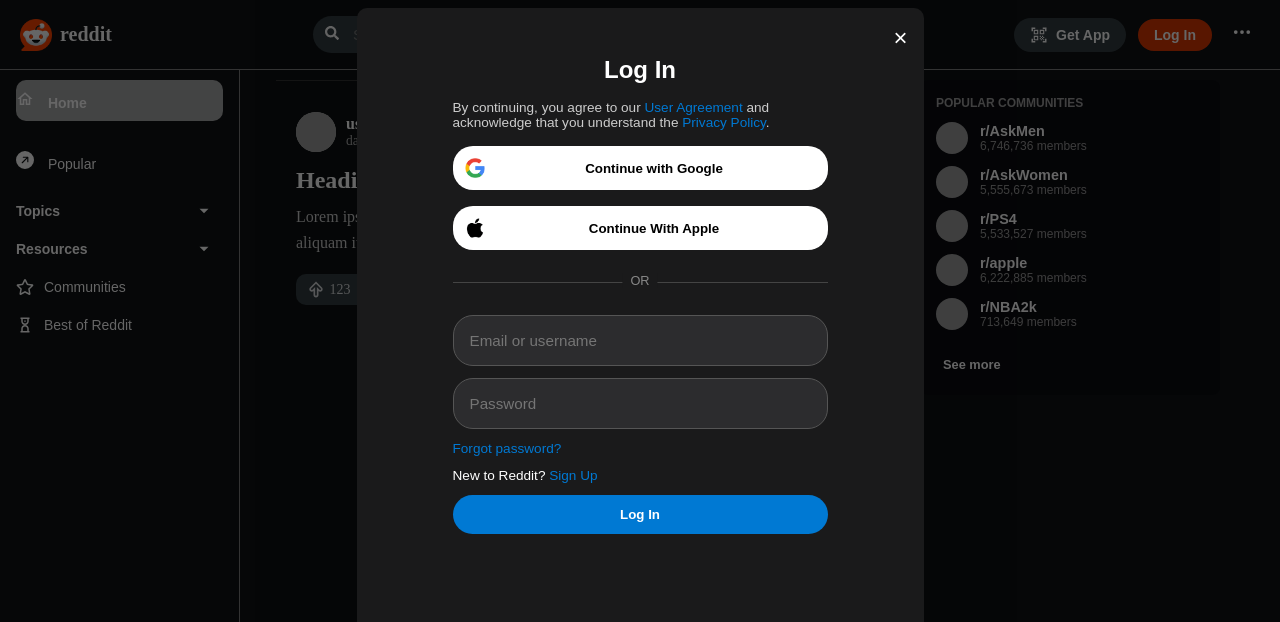
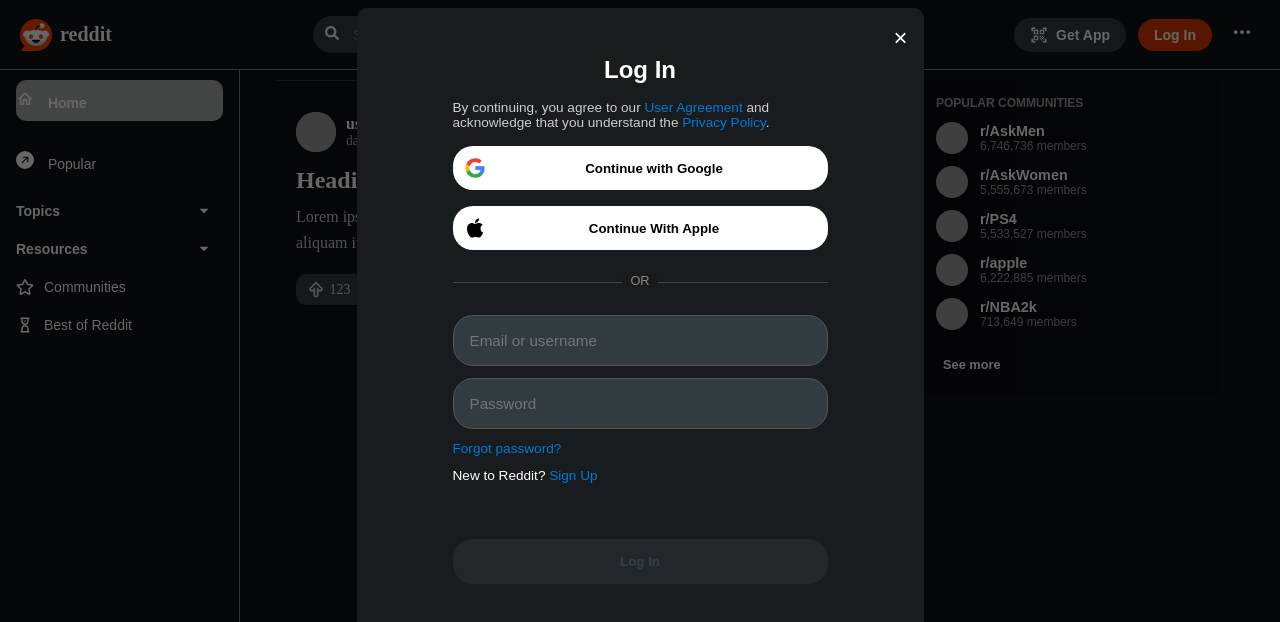
Before and after one commit to BiTech5/reddit-replicate, a React (Vite) app: page / in a window 1280 px wide. Both pictures are taken after a click on the button "Log In". Shown: the top 622 px of the page. Built offline with nearby package versions, Linux system fonts and the light colour scheme; grey boxes are pictures that could not be loaded.

Commit message:
login page update

```diff
--- a/src/components/form/login.tsx
+++ b/src/components/form/login.tsx
@@ -1,11 +1,22 @@
 import ReactDOM from "react-dom";
-import React from "react";
+import React, { useState } from "react";
 import type { LoginProps } from "../../models/iloginprop";
 import "../../styles/components/login.scss";
-import Google from "../../assets/login_logo/google-removebg-preview.png"
+import Google from "../../assets/login_logo/google-removebg-preview.png";
 import Apple from "../../assets/login_logo/shau-removebg-preview.png";
+
 const Login: React.FC<LoginProps> = ({ isOpen, onClose }) => {
+    const [emailOrUsername, setEmailOrUsername] = useState('');
+    const [password, setPassword] = useState('');
+
     if (!isOpen) return null;
+
+    const isFormValid = emailOrUsername.trim() !== '' && password.trim() !== '';
+
+    const handleSubmit = (e: React.FormEvent) => {
+        e.preventDefault();
+        console.log("Logging in with:", { emailOrUsername, password });
+    };
 
     return ReactDOM.createPortal(
         <div className="login-modal">
@@ -18,29 +29,39 @@ const Login: React.FC<LoginProps> = ({ isOpen, onClose }) => {
                 </p>
                 <button className="login-button google">
                     <img src={Google} alt="Google" />
-                    <span>
-
-                        Continue with Google
-                    </span>
+                    <span>Continue with Google</span>
                 </button>
                 <button className="login-button apple">
                     <img src={Apple} alt="apple" />
-                    <span>
-
-                        Continue With Apple
-                    </span>
+                    <span>Continue With Apple</span>
                 </button>
                 <div className="separator">
                     <span>OR</span>
                 </div>
-                <form>
-                    <input type="text" placeholder="Email or username" required />
-                    <input type="password" placeholder="Password" required />
+
+                <form onSubmit={handleSubmit}>
+                    <input
+                        type="text"
+                        placeholder="Email or username"
+                        value={emailOrUsername}
+                        onChange={(e) => setEmailOrUsername(e.target.value)}
+                        required
+                    />
+                    <input
+                        type="password"
+                        placeholder="Password"
+                        value={password}
+                        onChange={(e) => setPassword(e.target.value)}
+                        required
+                    />
                     <a href="#" className="forgot">Forgot password?</a>
                     <p className="signup">
                         New to Reddit? <a href="#">Sign Up</a>
                     </p>
-                    <button type="submit" className="submit">Log In</button>
+
+                    <button type="submit" className="submit" style={isFormValid ? { backgroundColor: "#AE2C00",color:"white",cursor:"pointer" } : undefined} disabled={!isFormValid}>
+                        Log In
+                    </button>
                 </form>
             </div>
         </div>,
--- a/src/styles/components/login.scss
+++ b/src/styles/components/login.scss
@@ -23,7 +23,7 @@
     .modal-content {
         height: 98vh;
         position: relative;
-        background: #1a1a1b;
+        background: #181C1F;
         color: white;
         padding: 3rem 6rem;
         border-radius: 10px;
@@ -113,7 +113,7 @@
                 padding: 1.0rem;
                 border-radius: 4px;
                 border: 1px solid #555;
-                background: #2c2c2e;
+                background: #384247d5;
                 color: white;
                 border-radius: 20px;
                 font-size: 0.95rem;
@@ -126,13 +126,14 @@
                 font-size: 0.85rem;
             }
             .submit {
-                background: #0079d3;
-                color: white;
-                padding: 0.75rem;
+                margin-top: 2.75rem;
+                background: #23272A;
+                color: #383f44;
+                padding: 0.95rem;
                 border: none;
                 border-radius: 20px;
                 font-weight: bold;
-                cursor: pointer;
+                cursor: default;
             }
 
 
```
